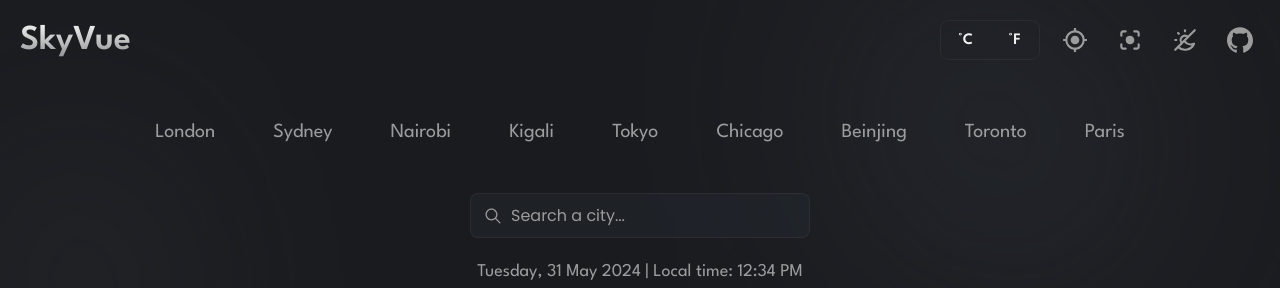
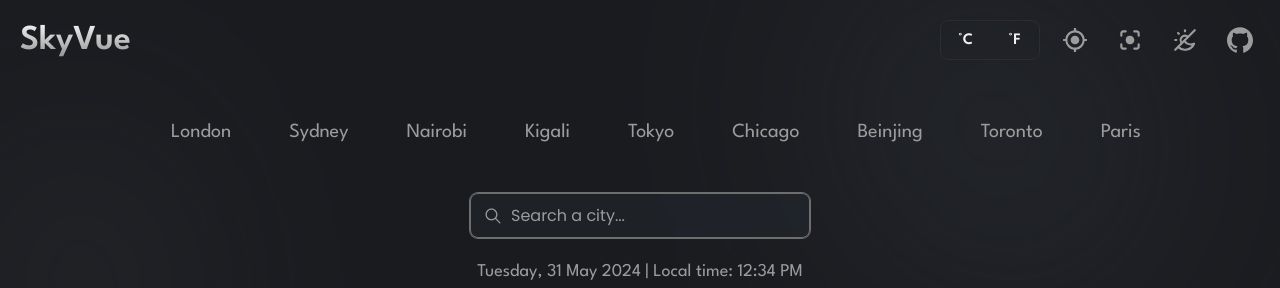
Before and after one commit to kevindermot99/SkyVue, a React (Vite) app: page / in a window 1280 px wide. Shown: the top 288 px of the page. Built offline with nearby package versions, Linux system fonts and the light colour scheme.

Commit message:
ui complete

```diff
--- a/src/App.jsx
+++ b/src/App.jsx
@@ -119,7 +119,7 @@ function App() {
         <form>
           <label className='srch'>
             <IoIosSearch />
-            <input type="text" placeholder='Search a city...' />
+            <input type="text" placeholder='Search a city...' autoFocus={true} onBlur={({ target }) => target.focus()} />
           </label>
           <button><TbCloudSearch /></button>
         </form>
--- a/src/index.css
+++ b/src/index.css
@@ -121,6 +121,10 @@ body {
   border-color: var(--border-lines);
 }
 
+.nl-icon:active{
+  transform: scale(0.9);
+}
+
 .nl-icon svg {
   color: var(--text-color-50);
   font-size: 26px;
@@ -180,11 +184,20 @@ body {
   /* background-color: cadetblue; */
   padding: 12px;
   display: flex;
-  justify-content: center;
+  justify-content: flex-start;
   align-items: center;
   gap: 20px;
   /* margin-top: 20px; */
+  max-width: 1000px;
+  width: 90%;
+  margin: 0 auto;
+  overflow-x: auto;
   margin-bottom: 10px;
+  -ms-overflow-style: none;
+  scrollbar-width: none;
+}
+.quick-links::-webkit-scrollbar {
+  display: none;  /* Safari and Chrome */
 }
 
 
```
